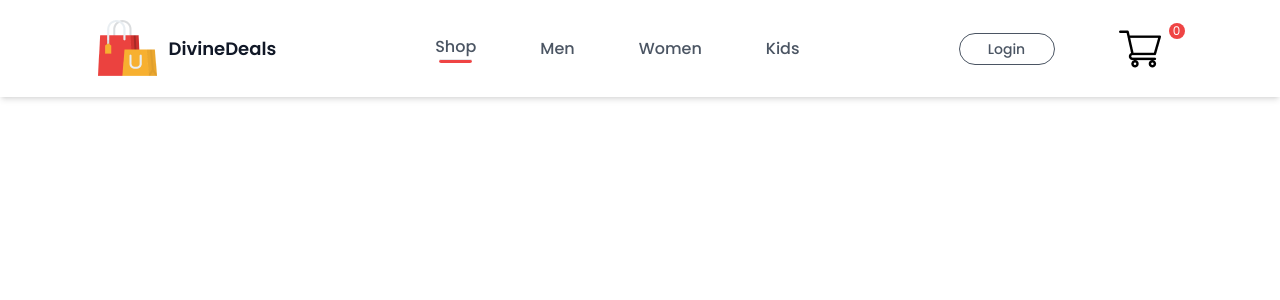
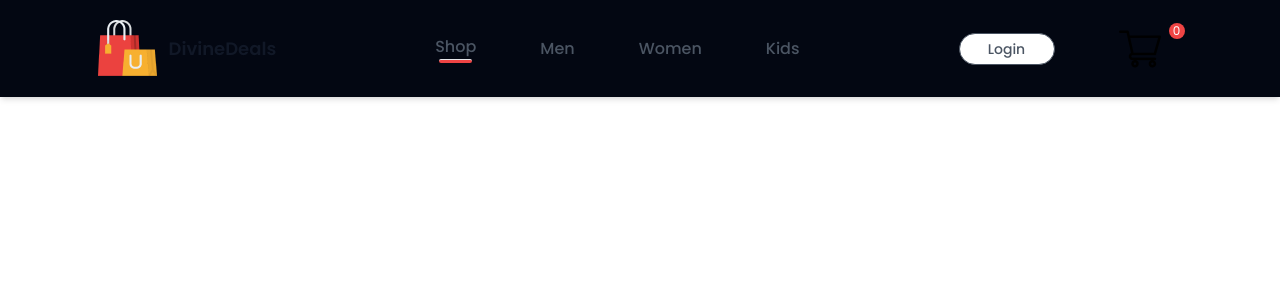
Before and after one commit to zuhebahmed88091/DivineDeals, a React (Vite) app: page / in a window 1280 px wide. Shown: the top 300 px of the page. Built offline with nearby package versions, Linux system fonts and the light colour scheme.

Commit message:
Update background color in App component

```diff
--- a/src/App.jsx
+++ b/src/App.jsx
@@ -3,7 +3,7 @@ import Navbar from "./components/Navbar/Navbar"
 function App() {
 
   return (
-    <div>
+    <div className="bg-gray-950">
       <Navbar />
     </div>
   )
```
